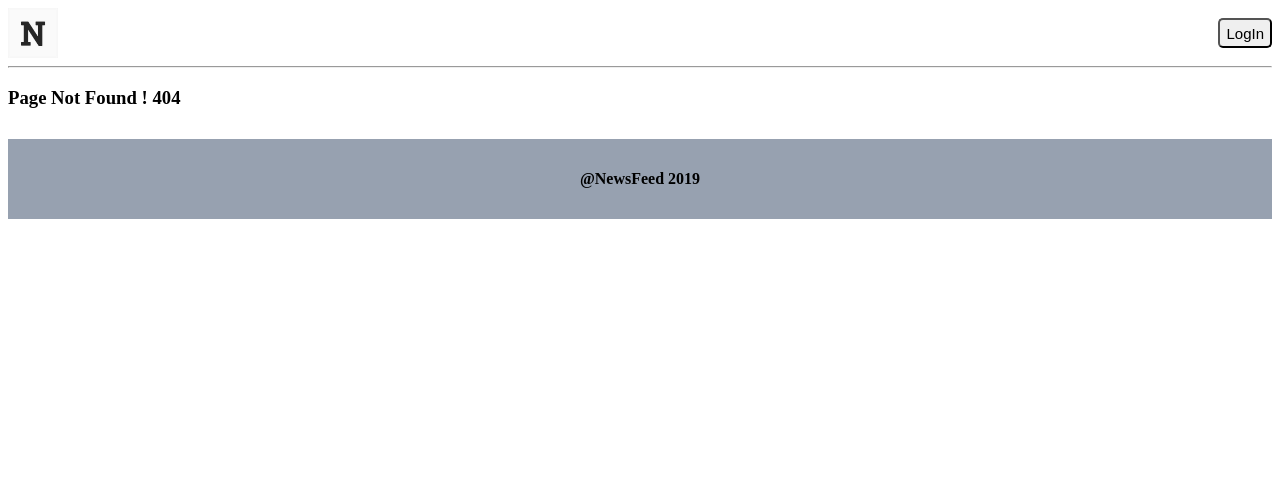
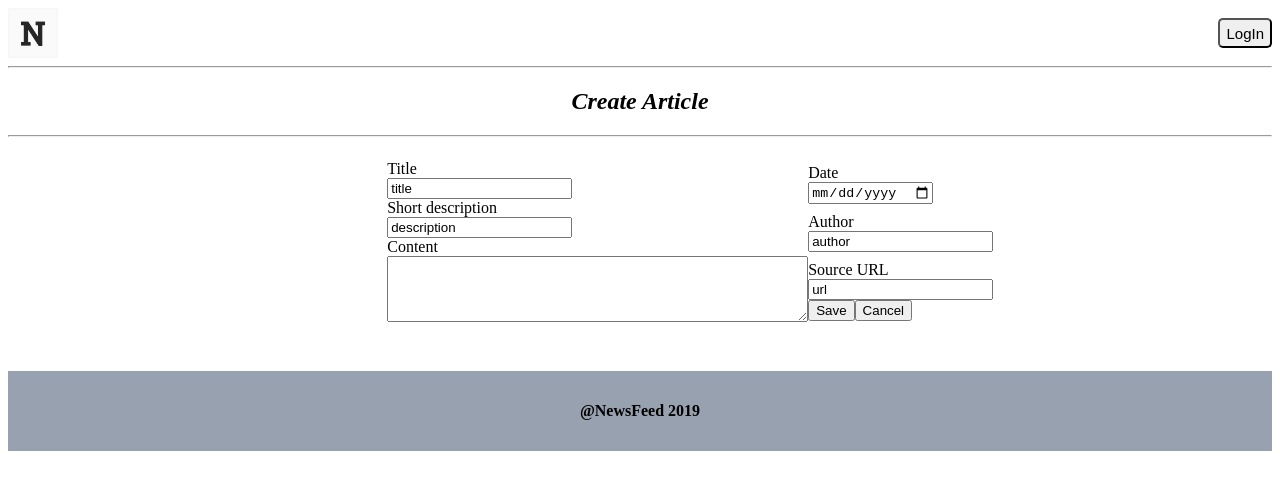
Before and after one commit to dheerajthodupunoori/FrontCamp-Epam-Angular, an Angular app in the folder Week6/news/: page /addArticle/bbc-news in a window 1280 px wide. Before the commit this address had no page. Shown: the top 490 px of the page. Built offline with nearby package versions, Linux system fonts and the light colour scheme.

Commit message:
working on create article module

```diff
--- a/Week6/news/src/app/app-routing.module.ts
+++ b/Week6/news/src/app/app-routing.module.ts
@@ -7,7 +7,10 @@ import { SourceComponent } from "./source/source.component";
 
 const routes: Routes = [
   { path: "", component: SourceComponent },
-  { path: "addArticle", component: CreateArticleComponent },
+  {
+    path: "addArticle/:sourceName",
+    component: CreateArticleComponent
+  },
   { path: "**", component: PageNotFoundComponent }
 ];
 
--- /dev/null
+++ b/Week6/news/src/app/article.ts
@@ -0,0 +1,9 @@
+export class Article {
+  constructor(
+    public title: string,
+    public description: string,
+    public publishedAt: string,
+    public author: string,
+    public url: string
+  ) {}
+}
--- a/Week6/news/src/app/create-article/create-article.component.css
+++ b/Week6/news/src/app/create-article/create-article.component.css
@@ -2,3 +2,17 @@
   text-align: center;
   font-style: italic;
 }
+.form-container {
+  padding: 15px;
+  width: 40%;
+  margin: 0 auto;
+  border: 2px;
+  display: flex;
+  justify-content: space-evenly;
+  flex-direction: row;
+}
+.form-column {
+  display: flex;
+  justify-content: space-around;
+  flex-direction: column;
+}
--- a/Week6/news/src/app/create-article/create-article.component.html
+++ b/Week6/news/src/app/create-article/create-article.component.html
@@ -1,5 +1,61 @@
 <div>
   <h2 class="create-article-title">Create Article</h2>
   <hr />
-  <div></div>
+  <form #createArticleForm="ngForm">
+    <!-- {{ createArticleForm.value | json }}
+    <hr />
+    {{ article | json }} -->
+    <div class="form-container">
+      <div class="form-column">
+        <div>
+          <label>Title</label><br /><input
+            type="text"
+            name="title"
+            [(ngModel)]="article.title"
+          />
+        </div>
+        <div>
+          <label>Short description</label><br /><input
+            type="text"
+            name="description"
+            [(ngModel)]="article.description"
+          />
+        </div>
+        <div>
+          <label>Content</label><br /><textarea
+            rows="4"
+            cols="50"
+            name="content"
+            ngModel
+          >
+          </textarea>
+        </div>
+      </div>
+      <div class="form-column">
+        <div>
+          <label>Date</label><br /><input
+            type="date"
+            name="publishedAt"
+            [(ngModel)]="article.publishedAt"
+          />
+        </div>
+        <div>
+          <label>Author</label><br /><input
+            type="text"
+            name="author"
+            [(ngModel)]="article.author"
+          />
+        </div>
+        <div>
+          <label>Source URL</label><br /><input
+            type="text"
+            name="url"
+            [(ngModel)]="article.url"
+          /><br />
+          <a routerLink=""><button>Save</button></a
+          ><a routerLink=""><button>Cancel</button></a>
+        </div>
+      </div>
+    </div>
+  </form>
 </div>
--- a/Week6/news/src/app/create-article/create-article.component.ts
+++ b/Week6/news/src/app/create-article/create-article.component.ts
@@ -1,4 +1,7 @@
 import { Component, OnInit } from "@angular/core";
+import { ActivatedRoute } from "@angular/router";
+import { Article } from "../article";
+import { NewsService } from "../news.service";
 
 @Component({
   selector: "app-create-article",
@@ -6,7 +9,18 @@ import { Component, OnInit } from "@angular/core";
   styleUrls: ["./create-article.component.css"]
 })
 export class CreateArticleComponent implements OnInit {
-  constructor() {}
+  public currentSourceName: string;
+  public articles = [];
+  article = new Article("title", "description", "publishedAt", "author", "url");
+  constructor(
+    private route: ActivatedRoute,
+    private _newsService: NewsService
+  ) {}
 
-  ngOnInit() {}
+  ngOnInit() {
+    this.currentSourceName = this.route.snapshot.paramMap.get("sourceName");
+    console.log(this._newsService.articles);
+    this._newsService.articles.push(this.article);
+    console.log("after adding article", this._newsService.articles);
+  }
 }
--- a/Week6/news/src/app/news.service.ts
+++ b/Week6/news/src/app/news.service.ts
@@ -7,19 +7,14 @@ import { Observable } from "rxjs";
   providedIn: "root"
 })
 export class NewsService {
+  public sourceName = "bbc-news";
+  public articles = [];
   constructor(private http: HttpClient) {}
 
   getChannels(): Observable<any> {
-    // return fetch("https://newsapi.org/v1/sources")
-    //   .then(response => response.json())
-    //   .then(json => json.sources)
-    //   .catch(error => JSON.stringify(error));
-
     return this.http.get("https://newsapi.org/v1/sources");
   }
-  // errorHandler(error: HttpErrorResponse) {
-  //   return Observable.throw(error.message || "Server Error");
-  // }
+
   getAuthorsList(channelId) {
     let channelAuthorEndpoint = newsApiEndPoint.articlesEndPoint;
     const url = `${channelAuthorEndpoint}source=${channelId}&apiKey=${newsApiEndPoint.key}`;
--- a/Week6/news/src/app/select-source/select-source.component.ts
+++ b/Week6/news/src/app/select-source/select-source.component.ts
@@ -7,13 +7,15 @@ import { NewsService } from "../news.service";
   styleUrls: ["./select-source.component.css"]
 })
 export class SelectSourceComponent implements OnInit {
-  public selectedSourceId: string = "bbc-news";
+  public selectedSourceId: string;
   public channels = [];
   public articles = [];
   @Output() public sendSourceNameToParent = new EventEmitter();
   @Output() public sendArticlesToNewsfeedComponent = new EventEmitter();
 
-  constructor(private _newsService: NewsService) {}
+  constructor(private _newsService: NewsService) {
+    this.selectedSourceId = this._newsService.sourceName;
+  }
 
   //Called when component is initialized(only once).
   async ngOnInit() {
@@ -21,27 +23,24 @@ export class SelectSourceComponent implements OnInit {
     await this._newsService
       .getChannels()
       .subscribe(data => (this.channels = data.sources));
-    this.articles = await this._newsService.getAuthorsList(
+    this._newsService.articles = await this._newsService.getAuthorsList(
       this.selectedSourceId
     );
+    this.articles = this._newsService.articles;
     this.sendArticlesToNewsfeedComponent.emit(this.articles);
-    console.log("channels in ngOnInIt()", this.channels);
-    console.log("articles in ngOnInIt()", this.articles);
+    // console.log("channels in ngOnInIt()", this.channels);
+    // console.log("articles in ngOnInIt()", this.articles);
   }
   async sourceChanged(id) {
-    this.selectedSourceId = id;
+    this._newsService.sourceName = id;
+    this.selectedSourceId = this._newsService.sourceName;
     this.sendSourceNameToParent.emit(this.selectedSourceId);
-    this.articles = await this._newsService.getAuthorsList(
+    this._newsService.articles = await this._newsService.getAuthorsList(
       this.selectedSourceId
     );
+    this.articles = this._newsService.articles;
     this.sendArticlesToNewsfeedComponent.emit(this.articles);
-    console.log("articles when dropdwon value changed", this.articles);
-    console.log(id);
-  }
-
-  async getArticles() {
-    this.articles = await this._newsService.getAuthorsList(
-      this.selectedSourceId
-    );
+    // console.log("articles when dropdwon value changed", this.articles);
+    // console.log(id);
   }
 }
--- a/Week6/news/src/app/source/source.component.html
+++ b/Week6/news/src/app/source/source.component.html
@@ -7,7 +7,7 @@
       (sendArticlesToNewsfeedComponent)="articles = $event"
     ></app-select-source>
     <app-filter></app-filter>
-    <a routerLink="/addArticle"
+    <a routerLink="/addArticle/{{ sourceName }}" [state]="articles"
       ><button class="add-article">Add Article</button></a
     >
   </div>
--- a/Week6/news/src/app/source/source.component.ts
+++ b/Week6/news/src/app/source/source.component.ts
@@ -1,4 +1,5 @@
 import { Component, OnInit } from "@angular/core";
+import { ActivatedRoute } from "@angular/router";
 
 @Component({
   selector: "app-source",
@@ -8,7 +9,11 @@ import { Component, OnInit } from "@angular/core";
 export class SourceComponent implements OnInit {
   public sourceName = "";
   public articles = [];
-  constructor() {}
+  constructor(private route: ActivatedRoute) {}
 
-  ngOnInit() {}
+  ngOnInit() {
+    // this.sourceName = this.route.snapshot.paramMap.get("article");
+    // console.log("sourceName", this.sourceName);
+    // console.log("sourceName ", history.state);
+  }
 }
```
Also changed, not shown: 1 other file (tests, documents, lock files or other folders).
